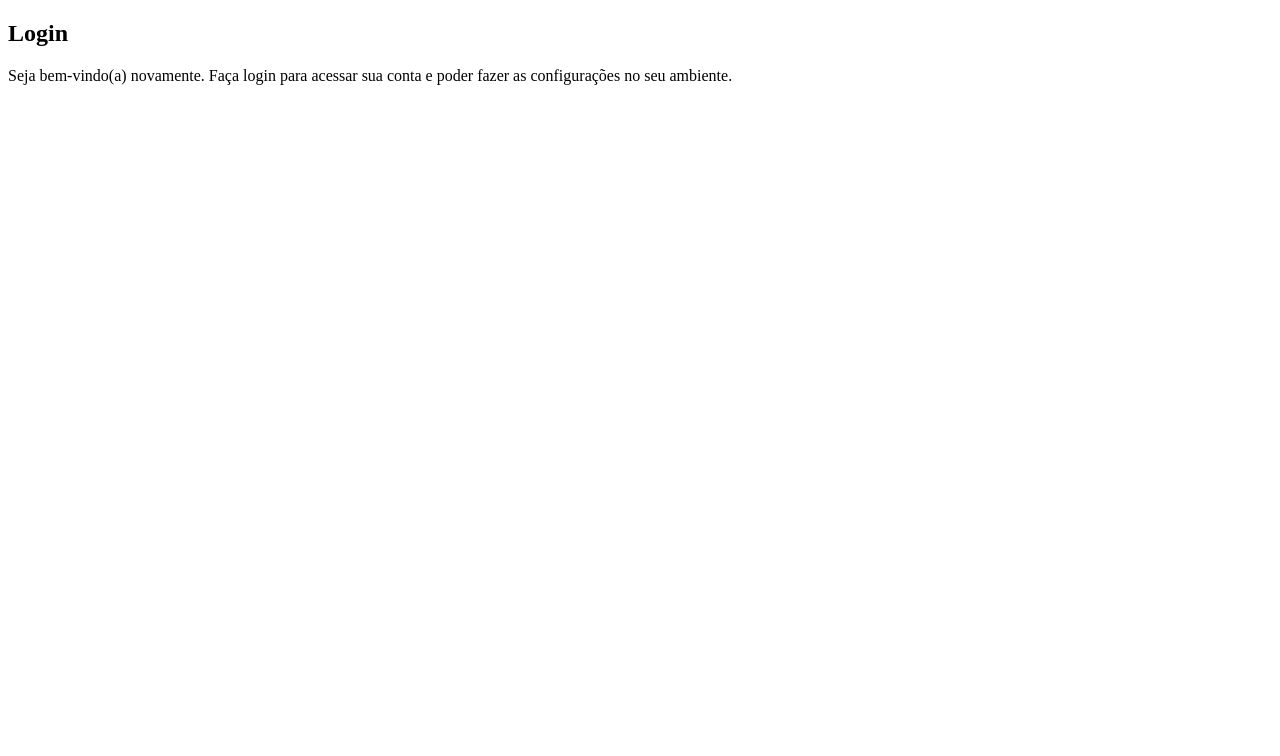
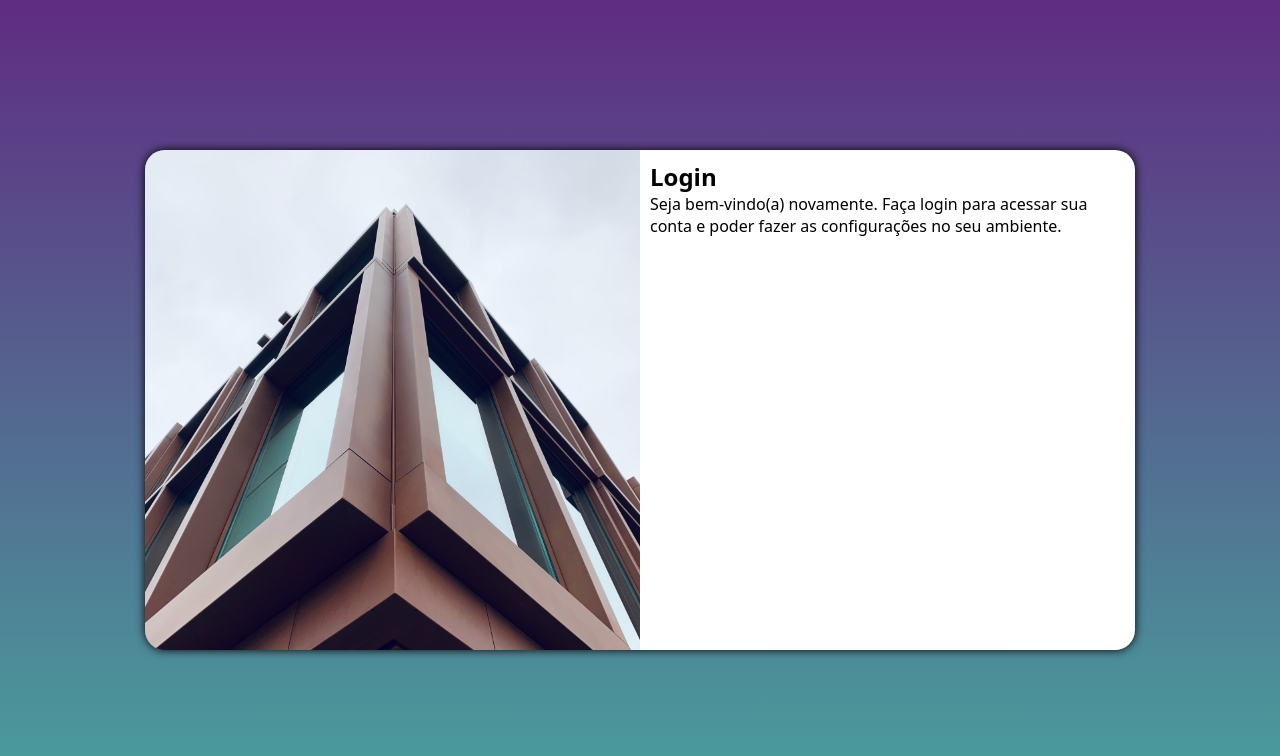
Before and after one commit to uelitonsena/projetoLogin, a plain HTML site: page index.html in a window 1280 px wide. Drawn offline with Linux system fonts and the light colour scheme.

Commit message:
media query para outras telas

```diff
--- /dev/null
+++ b/estilos/media-query.css
@@ -0,0 +1,49 @@
+@charset "UTF 8";
+
+/*Type Device Brakpoints
+--------------------------
+Pequenas telas: até 600px
+Celular: de 600px até 768px
+Tablet: 992px até 1200px
+Grandes telas: acima de 1200px
+*/
+
+@media screen and (min-width: 768px) and (max-width: 992px){
+
+    body{
+        background-image: linear-gradient(to top, #49a09d, #5f2c82);
+    }
+
+    section#login{
+        width: 80vw;
+    }
+
+    section#login > div#imagem{
+        float: left;
+        width: 30%;
+        height: 100%;
+    }
+
+    section#login > div#formulario{
+        float: right;
+        width: 70%;
+    }
+}
+
+@media screen and (min-width: 992px) {
+    body{
+        background-image: linear-gradient(to top, #49a09d, #5f2c82);
+    }
+    section#login{
+        width: 990px;
+    }
+    section#login > div#imagem{
+        float: left;
+        width: 50%;
+        height: 100%;
+    }
+    section#login > div#formulario{
+        float: right;
+        width: 50%;
+    }
+}
--- a/estilos/style.css
+++ b/estilos/style.css
@@ -4,3 +4,54 @@
 verde: #49a09d
 lilas: #5f2c82
 */
+
+*{
+    font-family: system-ui, -apple-system, BlinkMacSystemFont, 'Segoe UI', Roboto, Oxygen, Ubuntu, Cantarell, 'Open Sans', 'Helvetica Neue', sans-serif;
+    margin: 0px;
+    padding: 0px;
+    box-sizing: border-box;
+}
+
+body, html{
+    background-color: #5f2c82;
+    height: 100vh;
+    width: 100vw;
+}
+
+main{
+    position: relative;
+    height: 100vh;
+    width: 100vw;
+}
+section#login{
+    /*colocar o selextion no meio da tela*/
+    position: absolute;
+    top: 50%;
+    left: 50%;
+    transform: translate(-50%, -50%);
+    overflow: hidden;
+
+    /*fim da configuração*/
+    background-color: white;
+    width: 250px;
+    height: 500px;
+    border-radius: 20px;
+    box-shadow: 0px 0px 10px rgb(0, 0, 0);
+}
+
+section#login > div#imagem{
+    display: block;
+    background:#5f2c82 url(../imagens/pexels-david-underland-3523621.jpg) no-repeat;
+    background-size: cover;
+    background-position: left top;
+    height: 200px;
+
+    /*Animação simples*/
+    transition: width 0.2s, height 0.2s;
+    transition-timing-function: ease;
+}
+
+section#login > div#formulario{
+    display: block;
+    padding: 10px;
+}
--- a/index.html
+++ b/index.html
@@ -6,6 +6,7 @@
     <meta name="viewport" content="width=device-width, initial-scale=1.0">
     <title>Login</title>
     <link rel="stylesheet" href="estilos/style.css">
+    <link rel="stylesheet" href="estilos/media-query.css">
 </head>
 <body>
     <main>
```
